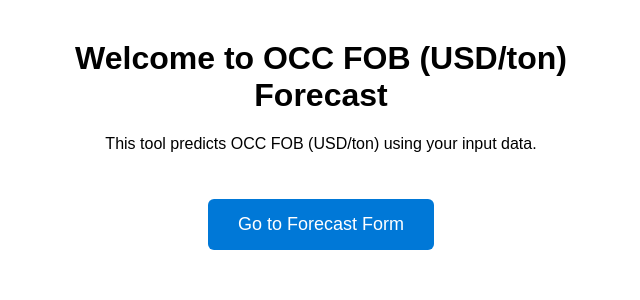
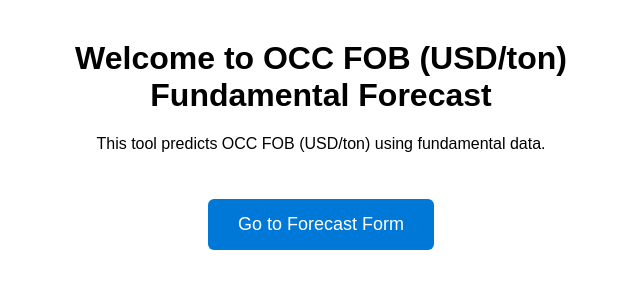
Before and after one commit to RudraS025/Paper2_May2025, a Flask app: page / in a window 1280 px wide. Shown: the top 300 px of the page, without its empty margins (319-959 px from the left). Run offline with Flask 3, Linux system fonts and the light colour scheme; parts of the project's set-up code (start-up, migrations or seed data) failed here and were passed over.

Commit message:
Update headings and descriptions to 'Fundamental Forecast' and 'using fundamental data' in index and form pages

```diff
--- a/templates/form.html
+++ b/templates/form.html
@@ -25,7 +25,7 @@
 <body>
 <div class="container">
     <div class="card p-4 mt-4">
-        <h2 class="mb-4 text-center">OCC FOB (USD/ton) Forecast</h2>
+        <h2 class="mb-4 text-center">OCC FOB (USD/ton) Fundamental Forecast</h2>
         {% if results %}
         <div class="result-table">
             <h4 class="text-center mb-3">Forecasted Results</h4>
--- a/templates/index.html
+++ b/templates/index.html
@@ -24,8 +24,8 @@
 </head>
 <body>
 <div class="container">
-    <h1>Welcome to OCC FOB (USD/ton) Forecast</h1>
-    <p>This tool predicts OCC FOB (USD/ton) using your input data.</p>
+    <h1>Welcome to OCC FOB (USD/ton) Fundamental Forecast</h1>
+    <p>This tool predicts OCC FOB (USD/ton) using fundamental data.</p>
     <a href="/form" class="button">Go to Forecast Form</a>
 </div>
 </body>
```
